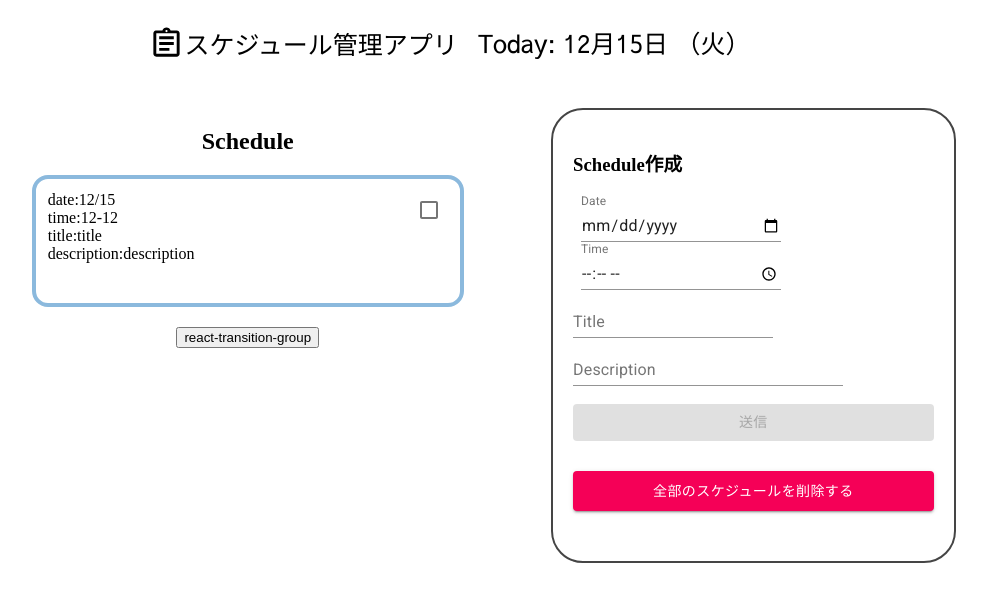
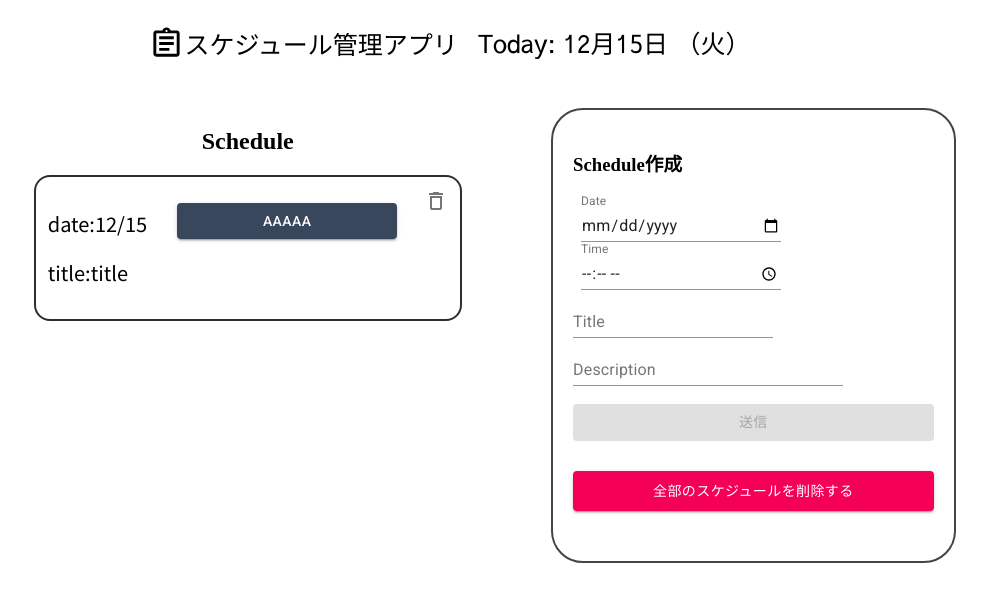
Before and after one commit to kannoRyo/dateForm, a React (Create React App) app: page / in a window 1280 px wide. Shown: the top 602 px of the page, without its empty margins (190-1177 px from the left). Built offline with nearby package versions, Linux system fonts and the light colour scheme.

Commit message:
modal調整-1

```diff
--- a/src/action/index.js
+++ b/src/action/index.js
@@ -2,3 +2,4 @@ export const ADD_SCHEDULE = 'ADD_SCHEDULE'
 export const SORT_SCHEDULE = 'SORT_SCHEDULE'
 export const DELETE_SCHEDULE = 'DELETE_SCHEDULE'
 export const DELETE_ALL_SCHEDULS = 'DELETE_ALL_SCHEDULS'
+export const ISOPEN_TOGGLE = 'ISOPEN_TOGGLE'
--- a/src/components/App.js
+++ b/src/components/App.js
@@ -39,13 +39,17 @@ const useStyles = makeStyles((theme)=>({
   },
   board:{
     width: '400px',
-    height: '100px',
     margin:'20px auto',
     borderRadius:'16px',
     padding:'12px',
     display:'flex',
     justifyContent:'space-between',
-    border: '4px solid #8bb9dd',
+    border: '2px solid #2e2e2e',
+  },
+  content:{
+    display:'flex',
+    fontSize:'20px',
+    fontFamily:'Noto Sans JP'
   },
   modal:{
     display: 'flex',
@@ -56,10 +60,13 @@ const useStyles = makeStyles((theme)=>({
     position: 'absolute',
     width: 400,
     backgroundColor: theme.palette.background.paper,
-    border: '2px solid #000',
+    border: '2px solid #fff',
+    outline:'none',
+    borderRadius:'18px',
     boxShadow: theme.shadows[5],
     padding: theme.spacing(2, 4, 3),
   }
+
 }))
 
 const rand = ()=> {
@@ -109,6 +116,7 @@ const  App = ()=> {
         state={state}
         board={classes.board}
         paper={classes.paper}
+        content={classes.content}
         isOpen={isOpen}
         handleToggle={(e)=> handleToggle(e)}
         modalStyle={modalStyle}
--- a/src/components/ScheduleBoard.js
+++ b/src/components/ScheduleBoard.js
@@ -1,7 +1,7 @@
 import React from 'react'
 import ScheduleElement from './ScheduleElement'
 
-const ScheduleBoard = ({scheduleBoard,state,dispatch,board,paper,isOpen, handleToggle,modalStyle,modal})=>{
+const ScheduleBoard = ({scheduleBoard,state,dispatch,board,content,paper,isOpen, handleToggle,modalStyle,modal})=>{
     return(
         <>
         <div className={scheduleBoard} >
@@ -21,6 +21,7 @@ const ScheduleBoard = ({scheduleBoard,state,dispatch,board,paper,isOpen, handleT
                                 handleToggle={handleToggle}
                                 modalStyle={modalStyle}
                                 modal={modal}
+                                content={content}
                             />
                         )
                     })
--- a/src/components/ScheduleElement.js
+++ b/src/components/ScheduleElement.js
@@ -1,24 +1,16 @@
 import React 　from 'react'
 import {DELETE_SCHEDULE} from '../action/index'
 
-import {Checkbox,Modal,Fade,Backdrop} from '@material-ui/core';
+import {Modal,Fade,Backdrop, Button, IconButton} from '@material-ui/core';
+import DeleteOutlineOutlinedIcon from '@material-ui/icons/DeleteOutlineOutlined'
 
-const scheduleElement = ({schedule,board,dispatch,paper,isOpen,handleToggle,modalStyle,modal})=>{
+const scheduleElement = ({schedule,board,dispatch,content,paper,isOpen,handleToggle,modalStyle,modal})=>{
     const month = schedule.date.substring(5,7)
     const date = schedule.date.substring(8)
     const time = schedule.time
     const title = schedule.title
     const description = schedule.description
     const id = schedule.id
-
-    // const body = (
-    //     <div style={modalStyle} className={modal}>
-    //       <h2 id="simple-modal-title">Text in a modal</h2>
-    //       <p id="simple-modal-description">
-    //         Duis mollis, est non commodo luctus, nisi erat porttitor ligula.
-    //       </p>
-    //     </div>
-    //   );
 
     const deleteSchedule = (e) =>{
         e.preventDefault()
@@ -36,18 +28,20 @@ const scheduleElement = ({schedule,board,dispatch,paper,isOpen,handleToggle,moda
     return(
         <>
         <div className={board}>
-            <p  style={{margin:'0',textAlign:'left'}}>
-                date:{`${month}/${date}`} <br/>
-                time:{time} <br/>
-                title:{title} <br/>
-                description:{description}
-            </p>
-            {/* <input type="checkbox"  onChange={(e)=>deleteSchedule(e)} checked={false}/> */}
-            <Checkbox  onChange={(e)=>deleteSchedule(e)}  color="default" style={{width:'20px',height:'20px'}} checked={false}/>
+            <div style={{display:'flex'}}>
+            <div>
+            <div className={content}>
+                <p >date:{`${month}/${date}`} </p>
+                <Button onClick={handleToggle} variant="contained" style={{backgroundColor:'#39475D',color:'#fcfcfc',margin:'14px 0px 0px 30px',width:'220px',height:'33%'}} >aaaaa</Button>
+            </div>
+            <p style={{textAlign:'left',fontSize:'20px',fontFamily:'Noto Sans JP',marginTop:'0'}}>title:{title}</p>
+            </div>
+            </div>
+
+            <IconButton aria-label="delete" onClick={(e)=>deleteSchedule(e)}  style={{width:'20px',height:'20px'}} >
+            <DeleteOutlineOutlinedIcon size="large"/>
+            </IconButton>
         </div>
-        <button type="button" onClick={handleToggle}>
-        react-transition-group
-      </button>
       <Modal
         aria-labelledby="transition-modal-title"
         aria-describedby="transition-modal-description"
@@ -61,9 +55,10 @@ const scheduleElement = ({schedule,board,dispatch,paper,isOpen,handleToggle,moda
         }}
       >
         <Fade in={isOpen}>
-          <div className={paper}>
-            <h2 id="transition-modal-title">Transition modal</h2>
-            <p id="transition-modal-description">react-transition-group animates me.</p>
+          <div className={paper} >
+    <h2 id="transition-modal-title">{`${month}/${date}`}の予定（{time}）</h2>
+            <p id="transition-modal-description" style={{fontSize:'20px',fontFamily:'Noto Sans JP'}}>タイトル:{title}</p>
+            <p id="transition-modal-description" style={{fontSize:'20px',fontFamily:'Noto Sans JP'}}>詳細:{description}</p>
           </div>
         </Fade>
       </Modal>
--- a/src/reducer/schedules.js
+++ b/src/reducer/schedules.js
@@ -2,7 +2,8 @@ import {
     ADD_SCHEDULE,
     SORT_SCHEDULE,
     DELETE_SCHEDULE,
-    DELETE_ALL_SCHEDULS
+    DELETE_ALL_SCHEDULS,
+    ISOPEN_TOGGLE
 }from '../action/index'
 
 const sortSchedules = (state) =>{
@@ -24,7 +25,7 @@ const sortSchedules = (state) =>{
 const schedules = (state =[],action) =>{
     switch(action.type){
         case ADD_SCHEDULE:
-            const schedule = {date: action.date ,time: action.time ,title: action.title ,description: action.description}
+            const schedule = {date: action.date ,time: action.time ,title: action.title ,description: action.description, isOpen:false}
             const id = state.length === 0 ? 1 : state.length + 1
             const newState =  [...state, {id: id, ...schedule}]
             sortSchedules(newState)
```
Also changed, not shown: 1 other file (tests, documents, lock files or other folders).
